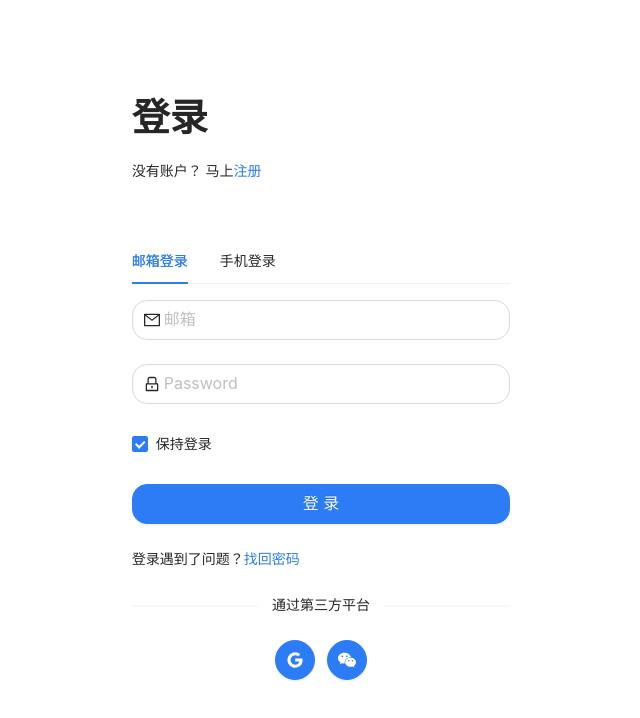
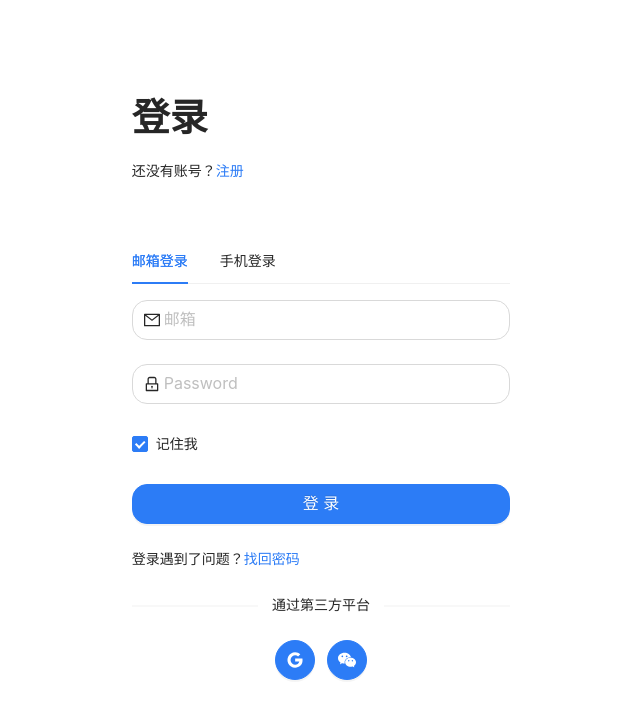
Before and after one commit to ChenhuaFan/WebApp, a React (Create React App) app: page /login in a window 1280 px wide. Shown: the top 718 px of the page, without its empty margins (319-959 px from the left). Built offline with nearby package versions, Linux system fonts and the light colour scheme; no server answers.

Commit message:
add register ui

```diff
--- a/src/App.tsx
+++ b/src/App.tsx
@@ -1,5 +1,6 @@
 import React from 'react';
-import LoginContainer from './views/LoginLayout';
+import LoginContainer from './views/LoginContainer';
+import RegisterContainer from './views/RegisterContainer';
 import { BrowserRouter, Switch, Route } from 'react-router-dom';
 
 // init antd
@@ -11,17 +12,20 @@ import './config/styles/App.less';
 
 moment.locale('zh-cn');
 
-function App() {
+class App extends React.Component<{}, {}> {
+  render () {
     return (
       <ConfigProvider locale={zhCN}>
         <BrowserRouter>
           <Switch>
+            <Route exact={true} path="/login" component={LoginContainer}/>
+            <Route exact={true} path="/register/:step" component={RegisterContainer} />
             <Route exact={true} path="/" render={() => <p>主页</p>} />
-          <Route exact={true} path="/login" render={() => <LoginContainer />} />
           </Switch>
         </BrowserRouter>
       </ConfigProvider>
     );
   }
+}
 
 export default App;
--- a/src/views/LoginLayout.tsx
+++ b/src/components/FirebaseAuth.tsx
@@ -1,28 +1,32 @@
 import * as React from 'react';
-import Login from '../components/Login';
-import { Row, Col, message } from 'antd';
-import styles from '../static/styles/loginLayout.module.css'
+import Login from '../components/FirebaseAuthUI';
+import { message } from 'antd';
 import fb from '../firebase'
 import { Store } from 'antd/lib/form/interface';
 
 const { firebase, VERIFIED_ID } = fb;
 
 // interface
-interface LoginContainer {
+interface IProps {
+  title: JSX.Element,
+  isLogin: boolean
+}
+
+interface FireBaseAuth {
   confirmationResult?: firebase.auth.ConfirmationResult;
   recaptchaVerifier?: firebase.auth.RecaptchaVerifier;
 }
 
-class LoginContainer extends React.Component<{}, {}> {
+class FireBaseAuth extends React.Component<IProps, {}> {
 
-  public constructor(props: {}) {
+  public constructor(props: IProps) {
     super(props);
     this.confirmationResult = undefined;
     this.recaptchaVerifier = undefined;
   }
 
   componentDidMount() {
-    // 在挂载时加载人机验证组件
+    // load Repcaptcha verifier.
     this.recaptchaVerifier = new firebase.auth.RecaptchaVerifier(VERIFIED_ID, {
       'size': 'invisible',
       'callback': function (response: any) {
@@ -69,22 +73,23 @@ class LoginContainer extends React.Component<{}, {}> {
     });
   }
 
-  public render() {
+  public render(): JSX.Element {
     return (
-      <Row justify="center">
-        <Col xs={24} sm={24} md={12} lg={8} className={styles.wrapper}>
+      (
+        <div>
           <p id={VERIFIED_ID}></p>
           <Login
-            verifierId={VERIFIED_ID}
+            title={this.props.title}
+            isLogin={this.props.isLogin}
             onGetCaptcha={(phone) => this.onGetCaptcha(phone)}
             onLoginViaEmail={(values: Store) => this.onLoginViaEmail(values)}
             onLoginViaPhone={(values: Store) => this.onLoginViaPhone(values)}
             onLoginViaGoogle={() => this.onLoginViaGoogle()}
           ></Login>
-        </Col>
-      </Row>
+        </div>
+      )
     );
   }
 }
 
-export default LoginContainer;
+export default FireBaseAuth;
--- a/src/components/Login.tsx
+++ b/src/components/FirebaseAuthUI.tsx
@@ -4,14 +4,15 @@ import { MailOutlined, LockOutlined, GoogleOutlined, PhoneOutlined, NumberOutlin
 import { Store } from 'antd/lib/form/interface';
 import EntranceEnums from "../enums/Entrance";
 
-const { Title, Text, Link } = Typography;
+const { Text, Link } = Typography;
 const { TabPane } = Tabs;
 const { Option } = Select;
 const { PHONE_REGS, TIME } = EntranceEnums;
 
 // interfaces
 interface IProps {
-  verifierId: string,
+  title: JSX.Element,
+  isLogin: boolean,
   onGetCaptcha: (phone: string) => void,
   onLoginViaEmail: (values: Store) => void,
   onLoginViaPhone: (values: Store) => void,
@@ -25,11 +26,14 @@ interface IState {
   phone: string,
   counter: number
 }
-interface Login {
+interface FirebaseAuthUI {
   captchaTimer?: NodeJS.Timeout
 }
+interface JSXMap {
+  [propName: string]: JSX.Element;
+}
 
-class Login extends React.Component<IProps, IState> {
+class FirebaseAuthUI extends React.Component<IProps, IState> {
 
   public constructor(props: IProps) {
     super(props);
@@ -81,7 +85,7 @@ class Login extends React.Component<IProps, IState> {
 
   public render() {
 
-    const selectBefore = (
+    const selectBefore:JSX.Element = (
       <Select
         defaultValue={this.state.area}
         className="select-before"
@@ -90,9 +94,17 @@ class Login extends React.Component<IProps, IState> {
         <Option value="86"><span role="img" aria-label="中国">🇨🇳</span> 86</Option>
         <Option value="1"><span role="img" aria-label="United States">🇺🇸</span> 1</Option>
       </Select>
-    );
-    const contentList =
-    {
+    ),
+      buttonText: string = this.props.isLogin ? "登录" : "注册",
+      findPassWord: JSX.Element | string = this.props.isLogin ? (
+        <div className="findPW">
+          <Text>{buttonText}遇到了问题？</Text>
+          <Link href="https://ant.design" target="_blank">
+            找回密码
+          </Link>
+        </div>
+      ) : "",
+      contentList:JSXMap = {
         email: (
           <Form
             name="normal_login"
@@ -122,18 +134,15 @@ class Login extends React.Component<IProps, IState> {
             </Form.Item>
             <Form.Item>
               <Form.Item name="remember" valuePropName="checked" noStyle>
-              <Checkbox>保持登录</Checkbox>
+                <Checkbox>记住我</Checkbox>
               </Form.Item>
             </Form.Item>
             <Form.Item>
               <Button size="large" type="primary" htmlType="submit" block>
-              登录
+                {buttonText}
               </Button>
             </Form.Item>
-          <Text>登录遇到了问题？</Text>
-          <Link href="https://ant.design" target="_blank">
-            找回密码
-          </Link>
+            {findPassWord}
           </Form>
         ),
         phone: (
@@ -171,14 +180,14 @@ class Login extends React.Component<IProps, IState> {
                       onClick={() => this.onClickGetCaptcha()}
                       disabled={!(this.state.validPhone && !this.state.captchBtnClicked)}
                     >
-                    { !this.state.captchBtnClicked ? "获取验证码" : `${this.state.counter} 秒` }
+                      {!this.state.captchBtnClicked ? "获取验证码" : `${this.state.counter} 秒`}
                     </Button>
                   }
                 />
               </Form.Item>
               <Form.Item>
                 <Form.Item name="remember" valuePropName="checked" noStyle>
-                <Checkbox>保持登录</Checkbox>
+                  <Checkbox>保持{buttonText}</Checkbox>
                 </Form.Item>
               </Form.Item>
               <Form.Item>
@@ -188,7 +197,7 @@ class Login extends React.Component<IProps, IState> {
                   htmlType="submit"
                   block
                 >
-                登录
+                  {buttonText}
                 </Button>
               </Form.Item>
             </Form>
@@ -199,17 +208,13 @@ class Login extends React.Component<IProps, IState> {
     return (
       <Space direction="vertical" style={{ width: "100%" }}>
         <div style={{ "paddingBottom": "48px" }}>
-          <Title>登录</Title>
-          <Text>没有账户？ 马上</Text>
-          <Link href="https://ant.design" target="_blank">
-            注册
-          </Link>
+          {this.props.title}
         </div>
         <Tabs defaultActiveKey="email" onChange={(key) => this.onTabChange(key)}>
-          <TabPane tab="邮箱登录" key="email">
+          <TabPane tab={`邮箱${buttonText}`} key="email">
             {contentList.email}
           </TabPane>
-          <TabPane tab="手机登录" key="phone">
+          <TabPane tab={`手机${buttonText}`} key="phone">
             {contentList.phone}
           </TabPane>
         </Tabs>
@@ -225,4 +230,4 @@ class Login extends React.Component<IProps, IState> {
   }
 }
 
-export default Login;
+export default FirebaseAuthUI;
--- a/src/components/Register/SetUserInfo.tsx
+++ b/src/components/SetUserInfo.tsx
@@ -1,4 +1,4 @@
-import React from 'react'
+import React from 'react';
 
 class SetUserInfo extends React.Component<{}, {}> {
 
--- /dev/null
+++ b/src/views/LoginContainer.tsx
@@ -0,0 +1,40 @@
+import * as React from 'react';
+import { Row, Col, Typography } from 'antd';
+import FirebaseAuth from '../components/FirebaseAuth';
+import styles from '../static/styles/loginLayout.module.css'
+
+const { Title, Text, Link } = Typography;
+
+// interface
+interface LoginContainer {
+
+}
+
+class LoginContainer extends React.Component<{}, {}> {
+
+  public constructor(props: {}) {
+    super(props);
+  }
+
+  public render() {
+    const title = (
+      <div>
+        <Title>登录</Title>
+        <Text>还没有账号？</Text>
+        <Link>注册</Link>
+      </div>
+    )
+    return (
+      <Row justify="center">
+        <Col xs={24} sm={24} md={12} lg={8} className={styles.wrapper}>
+          <FirebaseAuth
+            title={title}
+            isLogin={true}
+          />
+        </Col>
+      </Row>
+    );
+  }
+}
+
+export default LoginContainer;
--- /dev/null
+++ b/src/views/RegisterContainer.tsx
@@ -0,0 +1,48 @@
+import React from "react";
+import { RouteComponentProps } from "react-router-dom";
+import { Row, Col, Typography, Progress, Space } from 'antd';
+import { InfoCircleOutlined } from '@ant-design/icons';
+import FirebaseAuth from '../components/FirebaseAuth';
+import styles from '../static/styles/loginLayout.module.css'
+
+const { Title, Text } = Typography;
+
+
+interface RouterProps {
+  step: string
+}
+
+interface RegisterLayout extends RouteComponentProps<RouterProps> {
+  test: string
+}
+
+class RegisterLayout extends React.Component<RegisterLayout, {}> {
+  constructor(props: RegisterLayout) {
+    super(props);
+    this.test = "abc";
+  }
+
+  public render() {
+    const title = (
+      <div>
+        <Title>S2. 个性化</Title>
+        <Space>
+          <Text>注册进度</Text><InfoCircleOutlined spin/>
+          <Progress percent={80} steps={3} showInfo={false} />
+        </Space>
+      </div>
+    )
+    return (
+      <Row justify="center">
+        <Col xs={24} sm={24} md={12} lg={8} className={styles.wrapper}>
+          <FirebaseAuth
+            title={title}
+            isLogin={false}
+          />
+        </Col>
+      </Row>
+    );
+  }
+}
+
+export default RegisterLayout;
```
Also changed, not shown: src/components/Register/SetFirebaseUser.tsx (deleted, +0 -7 lines), src/views/RegisterLayout.tsx (deleted, +0 -7 lines). Lines whose indentation alone changed are shown as unchanged.
